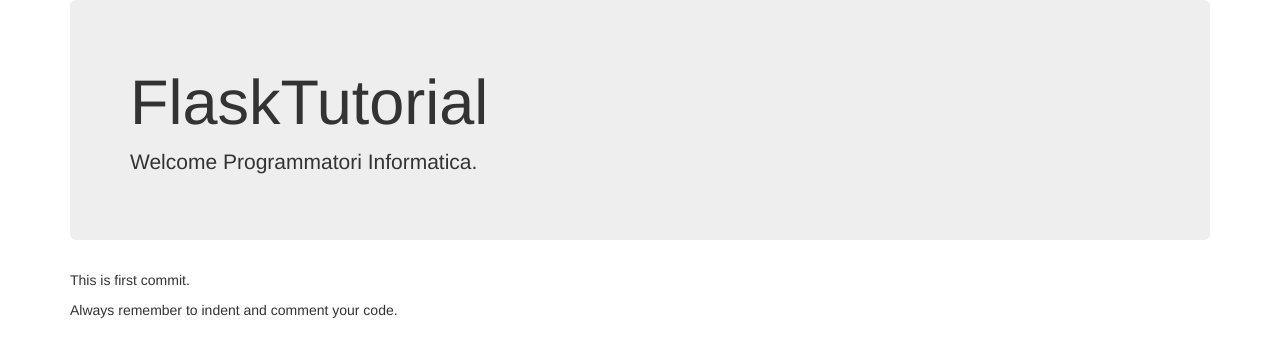
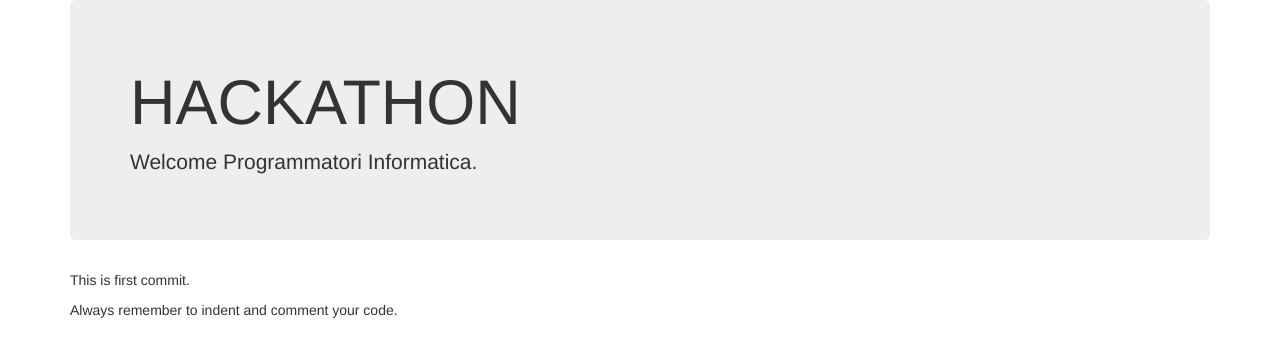
Before and after one commit to amankhandelwal/SIH, a Flask app: page / in a window 1280 px wide. Shown: the top 357 px of the page. Run offline with Flask 2, Linux system fonts and the light colour scheme; some libraries are stand-ins or nearby versions.

Commit message:
Changes in homepage.html

```diff
--- a/backend/templates/homepage.html
+++ b/backend/templates/homepage.html
@@ -8,7 +8,7 @@
 	<div class="container">
 		<!-- 'jumbotron' make the background grey-->
 		<div class="jumbotron">
-			<h1>FlaskTutorial</h1>
+			<h1>HACKATHON</h1>
 			<!-- this the welcome message to the team-->
 			<p>Welcome Programmatori Informatica.</p>
 		</div>
```
